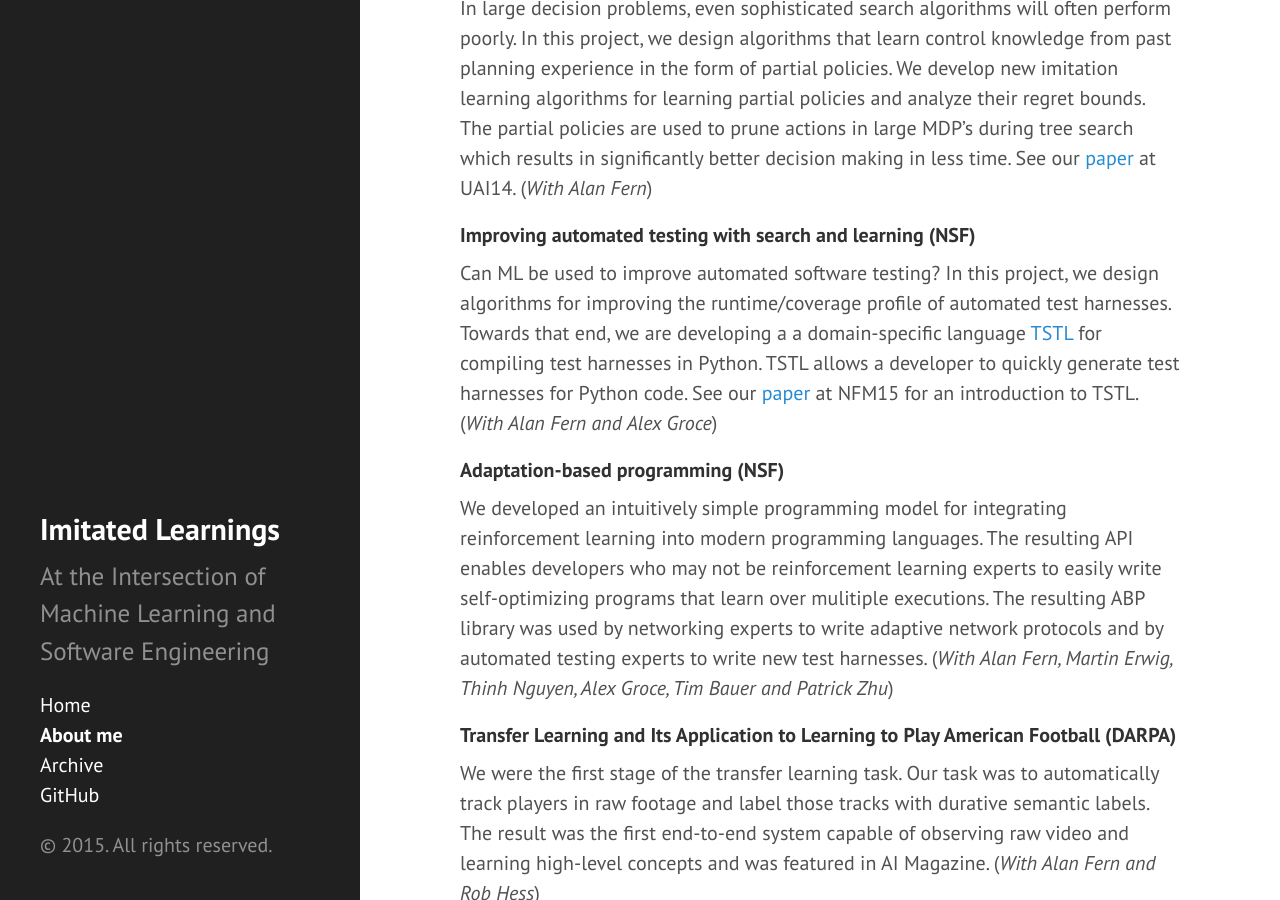
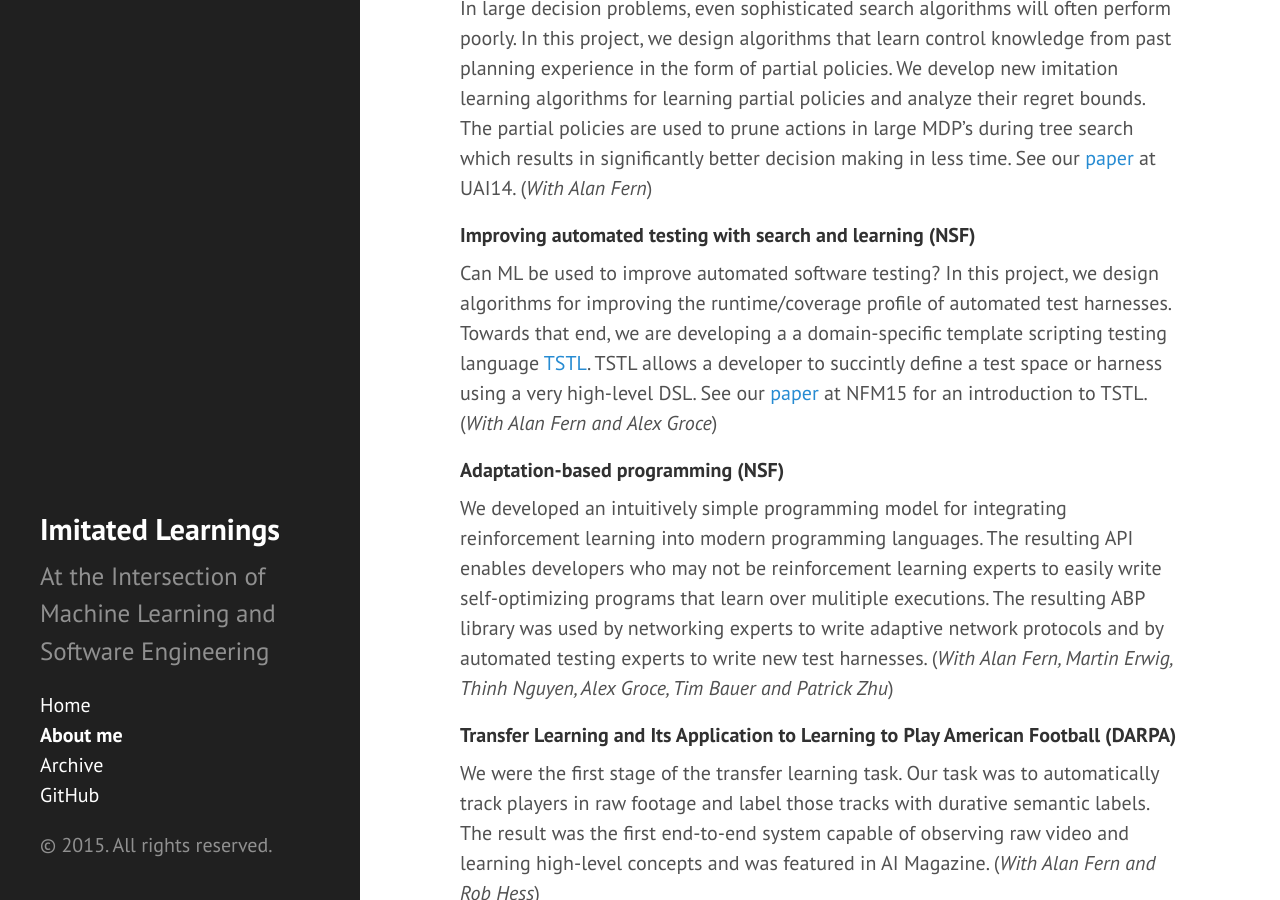
Before and after one commit to jervispinto/jervispinto.github.io, a Jekyll site: the page built from about.md, in a window 1280 px wide and 900 px high, scrolled down 633 px. Built offline with Jekyll 4.4.1, drawn with Linux system fonts in a browser that asks for light colours.

Commit message:
Fix to TSTL description in about

```diff
--- a/about.md
+++ b/about.md
@@ -22,7 +22,7 @@ In large decision problems, even sophisticated search algorithms will often perf
 
 #### Improving automated testing with search and learning (NSF)
 
-Can ML be used to improve automated software testing? In this project, we design algorithms for improving the runtime/coverage profile of automated test harnesses. Towards that end, we are developing a a domain-specific language [TSTL](https://code.google.com/p/harness-maker/source/checkout) for compiling test harnesses in Python. TSTL allows a developer to quickly generate test harnesses for Python code. See our [paper]({{site.url}}/assets/groce2015little.pdf) at NFM15 for an introduction to TSTL. (*With Alan Fern and Alex Groce*)
+Can ML be used to improve automated software testing? In this project, we design algorithms for improving the runtime/coverage profile of automated test harnesses. Towards that end, we are developing a a domain-specific template scripting testing language [TSTL](https://code.google.com/p/harness-maker/source/checkout). TSTL allows a developer to succintly define a test space or harness using a very high-level DSL. See our [paper]({{site.url}}/assets/groce2015little.pdf) at NFM15 for an introduction to TSTL. (*With Alan Fern and Alex Groce*)
 
 #### Adaptation-based programming (NSF)
 
```
